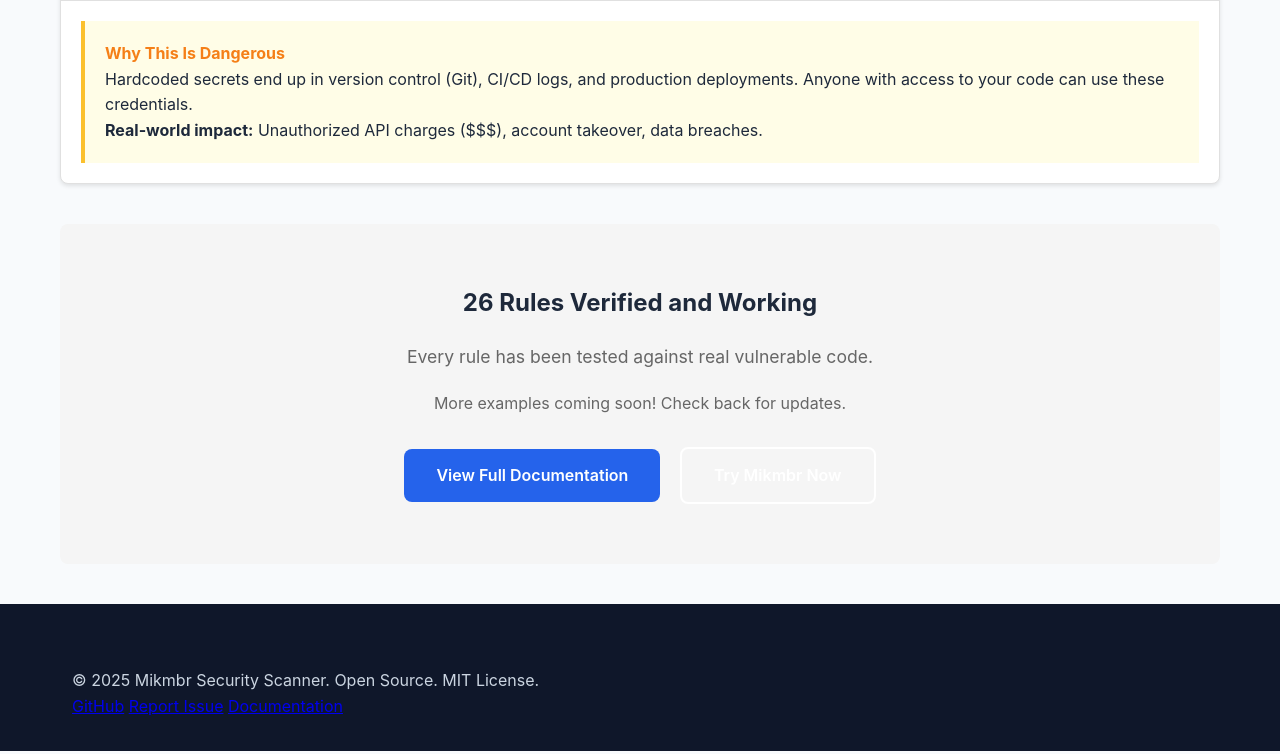
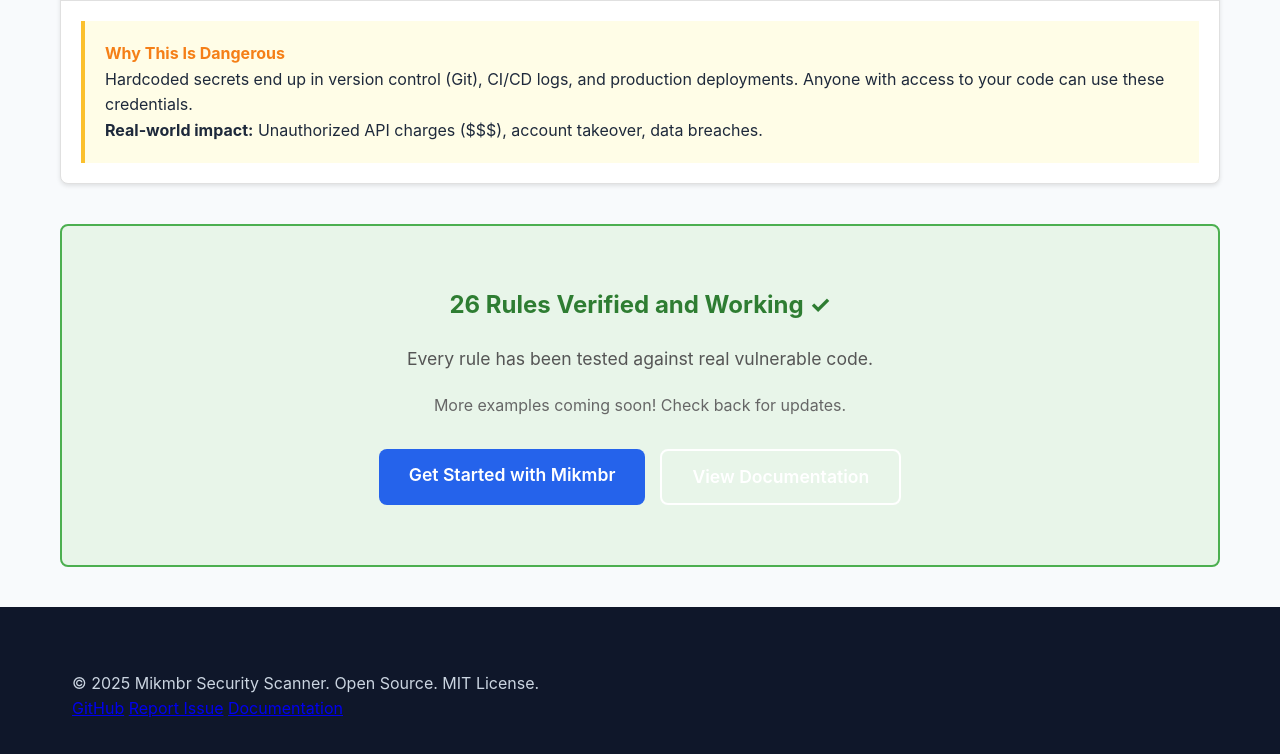
Before and after one commit to tonybowen-me/mikmbr, a plain HTML site: page website/showcase.html in a window 1280 px wide. Shown: the part 4411-5165 px from the top of the page. Drawn offline with Linux system fonts and the light colour scheme.

Commit message:
Fix some misc page bugs

```diff
--- a/website/showcase.html
+++ b/website/showcase.html
@@ -461,13 +461,13 @@
         </div>
 
         <!-- More rules can be added here with the same pattern -->
-        <div style="text-align: center; padding: 60px 20px; background: #f5f5f5; border-radius: 8px; margin-top: 40px;">
-            <h2>26 Rules Verified and Working</h2>
-            <p style="color: #666; font-size: 1.1em; margin: 20px 0;">Every rule has been tested against real vulnerable code.</p>
-            <p style="color: #666;">More examples coming soon! Check back for updates.</p>
-            <div style="margin-top: 30px;">
-                <a href="docs.html" class="btn btn-primary" style="margin-right: 15px;">View Full Documentation</a>
-                <a href="https://github.com/tonybowen-me/Mikmbr" class="btn btn-secondary">Try Mikmbr Now</a>
+        <div style="text-align: center; padding: 60px 20px; background: #e8f5e9; border-radius: 8px; margin-top: 40px; border: 2px solid #4CAF50;">
+            <h2 style="color: #2e7d32;">26 Rules Verified and Working ✓</h2>
+            <p style="color: #555; font-size: 1.1em; margin: 20px 0;">Every rule has been tested against real vulnerable code.</p>
+            <p style="color: #666; margin-bottom: 30px;">More examples coming soon! Check back for updates.</p>
+            <div style="margin-top: 30px; display: flex; gap: 15px; justify-content: center; flex-wrap: wrap;">
+                <a href="https://github.com/tonybowen-me/Mikmbr" class="btn btn-primary" style="font-size: 1.1em; padding: 12px 30px;">Get Started with Mikmbr</a>
+                <a href="docs.html" class="btn btn-secondary" style="font-size: 1.1em; padding: 12px 30px;">View Documentation</a>
             </div>
         </div>
     </div>
```
Also changed, not shown: website/docs.html (+11 -3 lines).
